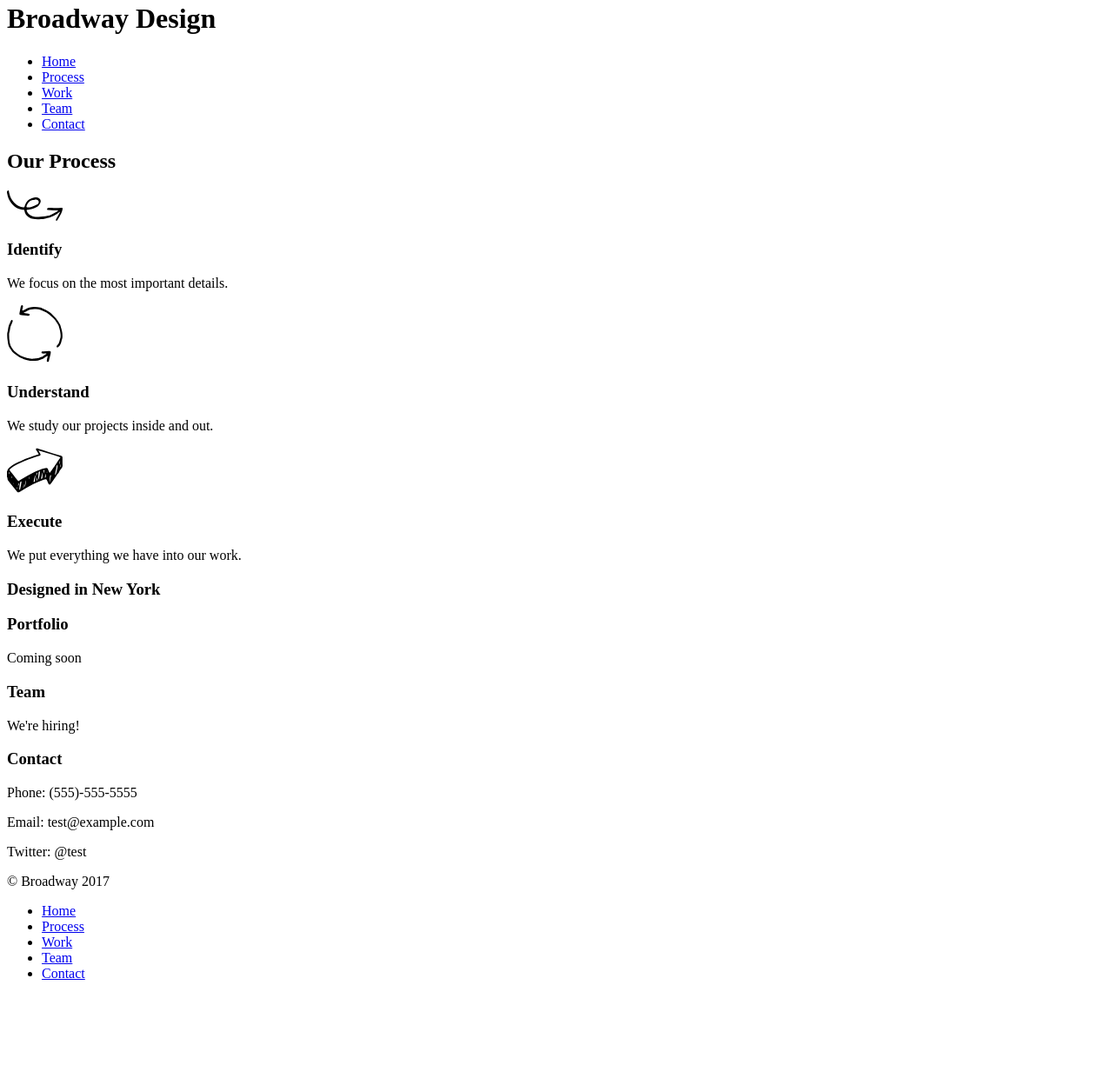
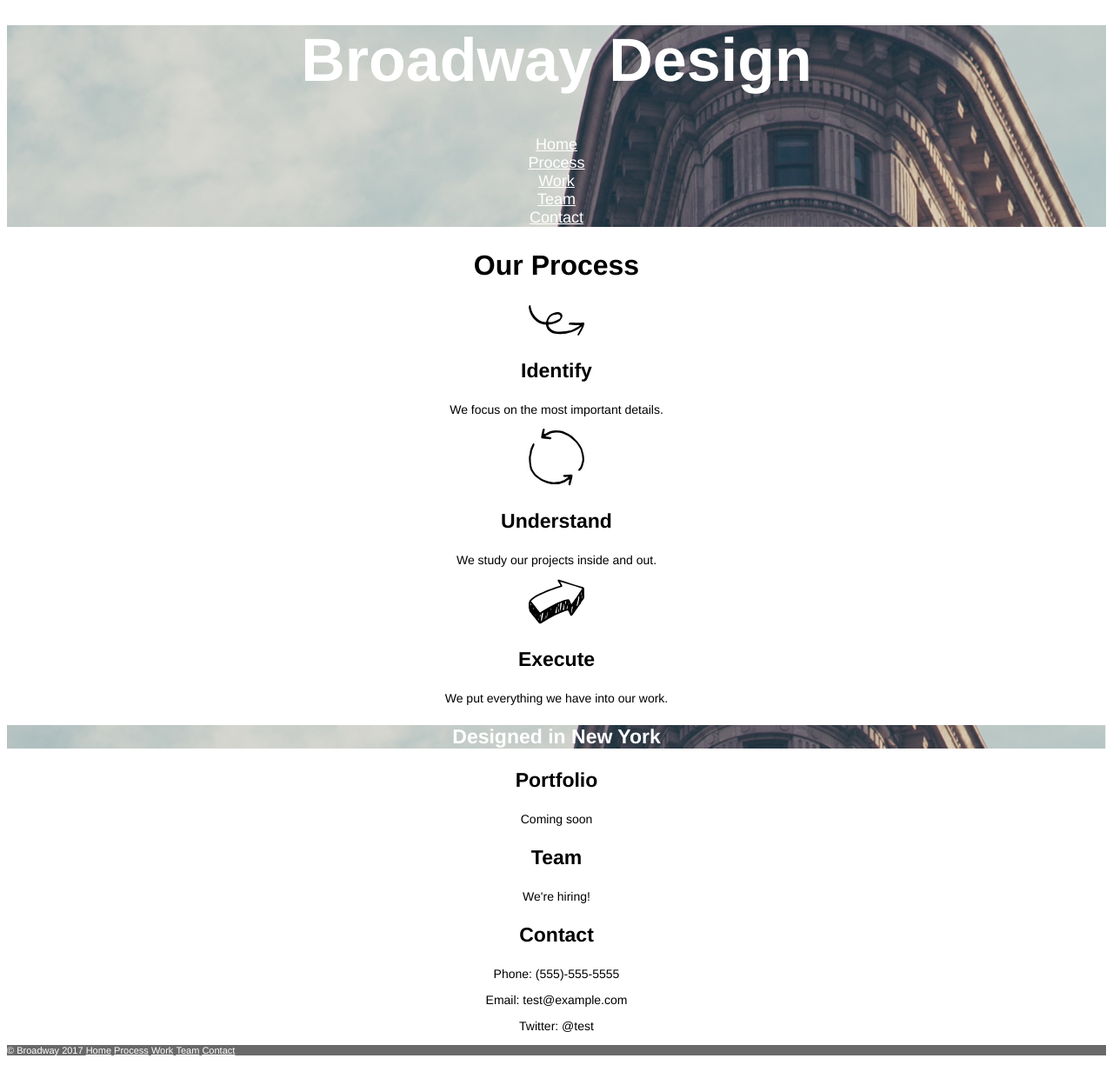
Before and after one commit to rutlms0/Broadway, a plain HTML site: page index.html in a window 1280 px wide. Shown: the part 18-1243 px from the top of the page at 87% size. Before the commit the page ends 1163 px from the top, so only its background shows below. Drawn offline with Linux system fonts and the light colour scheme.

Commit message:
Completed CSS documentation with updates to HTML

```diff
--- a/index.html
+++ b/index.html
@@ -6,8 +6,9 @@
     <link href="resources/css/style.css" type="text/css" rel="stylesheet" />
   </head>
   <body>
-    <div id="Top">
+    <div class="header" id="Top">
       <h1>Broadway Design</h1>
+      <nav id="mainmenu">
         <ul>
           <li>
             <a href="#Top">Home</a>
@@ -25,63 +26,54 @@
             <a href="#Contact">Contact</a>
           </li>
         </ul>
+      </nav>
     </div>
       <div>
         <h2 id="Process">Our Process</h2>
         <img src="resources/images/identify.svg" alt=""/>
         <h3 id="Identify">Identify</h3>
-        <p>
+        <p class="detail">
           We focus on the most important details.
         </p>
         <img src="resources/images/understand.svg" alt=""/>
         <h3 id="Understand">Understand</h3>
-        <p>
+        <p class="detail">
           We study our projects inside and out.
         </p>
         <img src="resources/images/execute.svg" alt=""/>
         <h3 id="Execute">Execute</h3>
-        <p>
+        <p class="detail">
           We put everything we have into our work.
         </p>
       </div>
       <h3 id="Design">Designed in New York</h3>
       <h3 id="Portfolio">Portfolio</h3>
-      <p>
+      <p class="detail">
         Coming soon
       </p>
       <h3 id="Team">Team</h3>
-      <p>
+      <p class="detail">
         We're hiring!
       </p>
       <h3 id="Contact">Contact</h3>
-      <p>
+      <p class="detail">
         Phone: (555)-555-5555
       </p>
-      <p>
+      <p class="detail">
         Email: test@example.com
       </p>
-      <p>
+      <p class="detail">
         Twitter: @test
       </p>
-      <footer>
+      <nav class="footer">
+        <p>
           &copy; Broadway 2017
-        <ul>
-          <li>
         <a href="#Top">Home</a>
-          </li>
-          <li>
         <a href="#Process">Process</a>
-          </li>
-          <li>
         <a href="#Portfolio">Work</a>
-          </li>
-          <li>
         <a href="#Team">Team</a>
-          </li>
-          <li>
         <a href="#Contact">Contact</a>
-          </li>
-        </ul>
-      </footer>
+      </p>
+    </nav>
   </body>
 </html>
--- a/resources/css/style.css
+++ b/resources/css/style.css
@@ -0,0 +1,62 @@
+body{
+  font-family: Helvetica;
+  text-align: center;
+}
+
+.header{
+  background: url(../images/the-flatiron-building.png) no-repeat center center;
+  background-size: cover;
+}
+
+nav ul{
+  list-style: none;
+  padding: 0;
+}
+
+a{
+  color:white;
+}
+
+.header a{
+  font-size: 18px;
+}
+
+h1{
+  font-size: 70px;
+  font-weight: bold;
+  color: white;
+}
+
+h2{
+  font-size: 32px;
+  font-weight:bold;
+}
+
+h3{
+  font-size: 23px;
+  font-weight: bold;
+}
+
+.detail{
+  font-size: 14px;
+}
+
+.footer{
+  text-align: left;
+  width: 100%;
+  background-color: dimgray;
+  font-size: 11px;
+  color: white;
+}
+
+.footer a{
+  display: inline-block;
+}
+
+#Design{
+  background: url(../images/the-flatiron-building.png) no-repeat center center;
+  background-size: cover;
+  color: white;
+  font-weight: bold;
+  font-size: 23px;
+}
```
Lines whose indentation alone changed are shown as unchanged.
